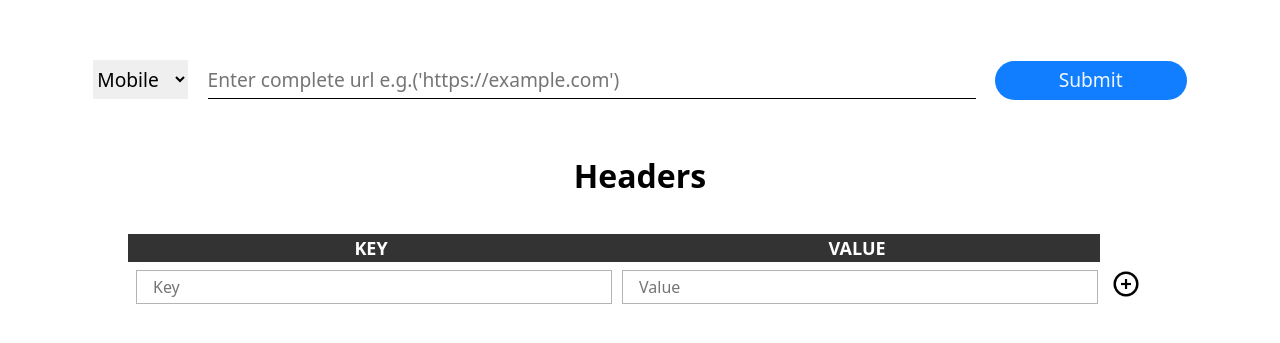
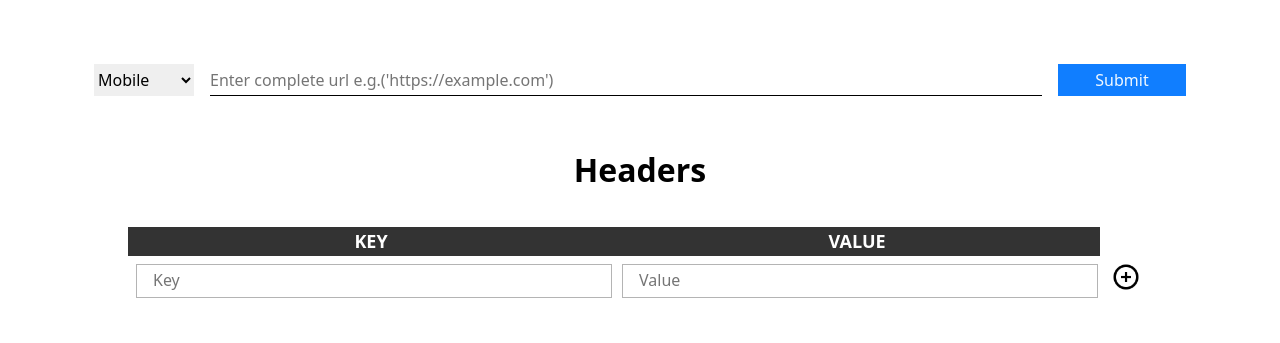
Before and after one commit to shantanu-goyal/Analyser, a React (Create React App) app: page / in a window 1280 px wide. Shown: the part 215-558 px from the top of the page. Built offline with nearby package versions, Linux system fonts and the light colour scheme.

Commit message:
Updated CSS

```diff
--- a/src/components/Table.js
+++ b/src/components/Table.js
@@ -26,10 +26,10 @@ function Table({ id, headings, items, passData }) {
       return obj;
     }, {})
   );
-
+  // State to hold current page data for pagination
   const [currentPage, setCurrentPage] = useState({
     indexOfFirstPost: 0,
-    indexOfLastPost: 10
+    indexOfLastPost: 10,
   });
 
   function paginate(pageNumber) {
@@ -37,7 +37,7 @@ function Table({ id, headings, items, passData }) {
     let indexOfFirstPost = indexOfLastPost - 10;
     setCurrentPage({
       indexOfFirstPost,
-      indexOfLastPost
+      indexOfLastPost,
     });
   }
 
@@ -152,7 +152,13 @@ function Table({ id, headings, items, passData }) {
           </tr>
         </thead>
         <tbody>
-          {filteredItems.slice(currentPage.indexOfFirstPost, currentPage.indexOfLastPost + 1).map((item, index) => {
+          {/* Slice filtered items array to get current page items */}
+          {filteredItems
+            .slice(
+              currentPage.indexOfFirstPost,
+              currentPage.indexOfLastPost + 1
+            )
+            .map((item, index) => {
               return (
                 <tr key={index}>
                   {headings.map(({ key }) => (
--- a/src/styles/Form.css
+++ b/src/styles/Form.css
@@ -13,13 +13,13 @@
 
 .url-input input {
   box-sizing: border-box;
-  width: 60vw;
+  width: 65vw;
   height: 2em;
   border: none;
   border-bottom: 1px solid black;
   margin: 1em;
-  font-size: 1.2em;
-  min-width: 20em;
+  font-size: 1em;
+  min-width: 10em;
 }
 
 .url-form input:focus {
@@ -27,14 +27,13 @@
 }
 
 .url-input button {
-  font-size: 1.2em;
+  font-size: 1em;
   background-color: #107eff;
   color: aliceblue;
-  width: 10em;
+  width: 8em;
   height: 2em;
   border: none;
   cursor: pointer;
-  border-radius: 20px;
 }
 
 .header-input {
@@ -76,7 +75,8 @@
 
 .select-box{
   height: 2em;
+  width:100px;
   outline: none;
-  font-size:1.2em;
+  font-size:1em;
   border: none;
 }
--- a/src/styles/Table.css
+++ b/src/styles/Table.css
@@ -51,7 +51,7 @@
   border: none;
   border-bottom: 1px solid gray;
   margin: 2em;
-  font-size: 1.2em;
+  font-size: 1em;
 }
 .toolbar input:focus {
   outline: 0;
@@ -68,9 +68,8 @@
   margin-right: 1em;
   border: none;
   cursor: pointer;
-  border-radius: 20px;
-  width: 10em;
-  font-size: 1.2em;
+  width: 8em;
+  font-size: 1em;
 }
 .right-row {
   display: flex;
--- a/src/styles/ThirdPartyTable.css
+++ b/src/styles/ThirdPartyTable.css
@@ -12,6 +12,7 @@
   margin-top: 1em;
   margin-left: 1em;
   border: 1px solid #000;
-  width: 100px;
+  width: 150px;
+  font-size: 1em;
   height: 30px;
 }
```
Lines whose indentation alone changed are shown as unchanged.
